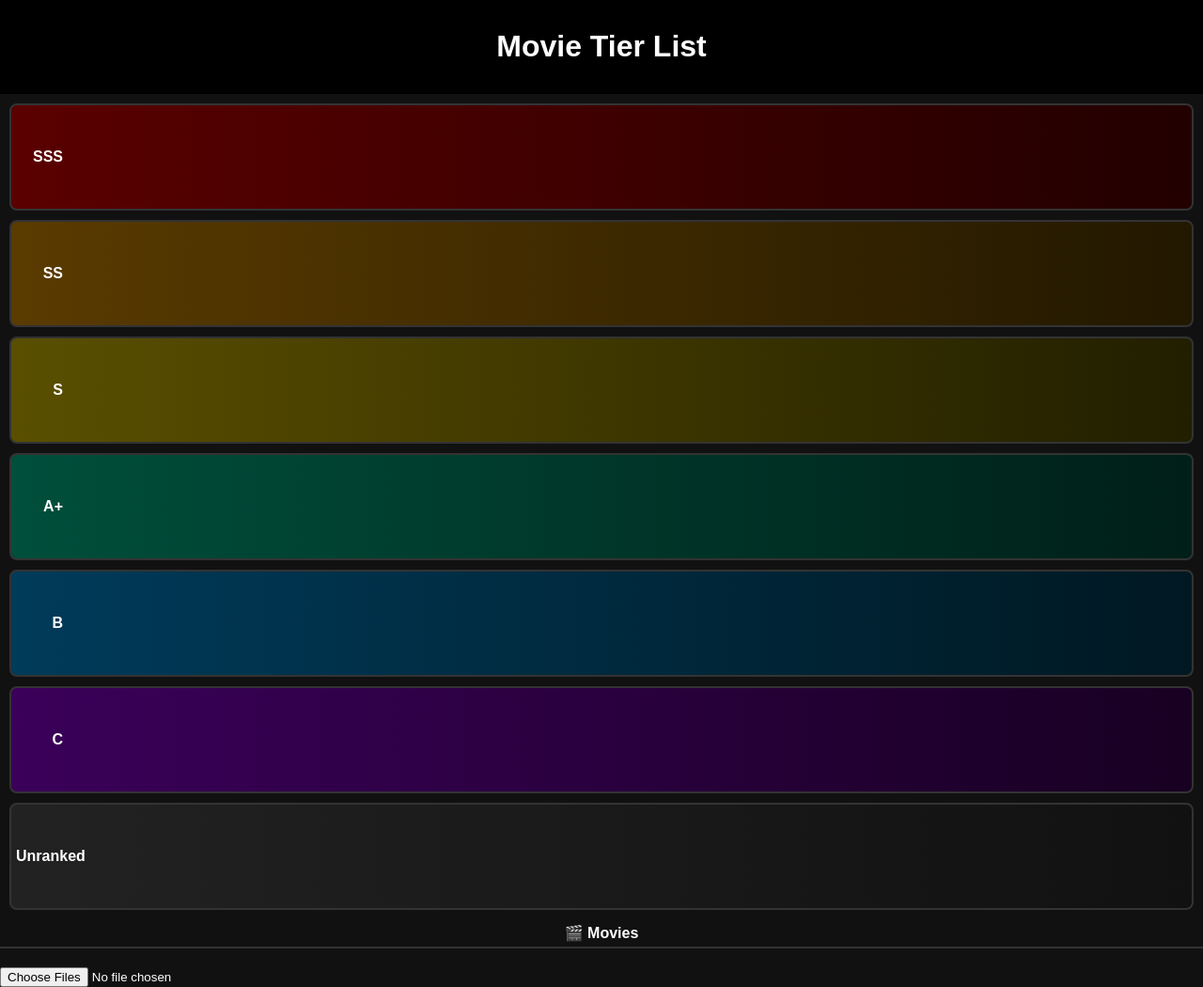
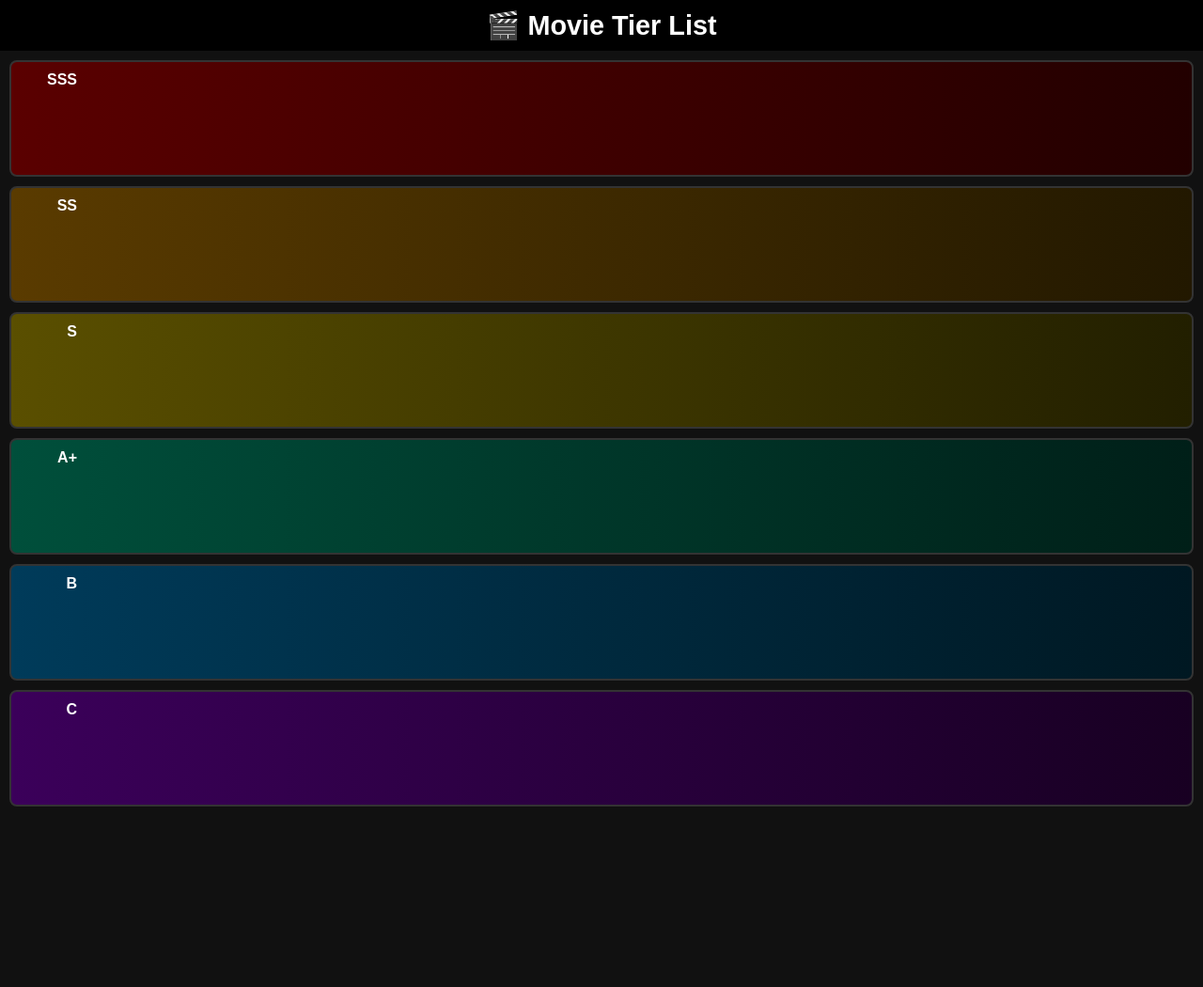
Before and after one commit to tal341/movies-tierlist5, a plain HTML site: page index.html in a window 1280 px wide. Shown: the whole page at 94% size. After the commit the page ends 868 px from the top, so only its background shows below. Drawn offline with Linux system fonts and the light colour scheme.

Commit message:
index.html

```diff
--- a/index.html
+++ b/index.html
@@ -24,47 +24,47 @@
       padding: 10px;
     }
     .tier {
-      flex: 1;
       min-height: 100px;
       border: 2px solid #333;
       border-radius: 8px;
+      padding: 10px;
+      background: linear-gradient(to right, #222, #111);
+      display: flex;
+      flex-direction: column; /* עיקר השינוי: כל Tier הוא עמודה */
+    }
+
+    .tier-header {
       display: flex;
       align-items: center;
-      justify-content: flex-start;
-      overflow-x: auto; /* ✅ מאפשר גלילה אופקית */
-      padding: 5px;
-      scroll-behavior: smooth;
+      margin-bottom: 10px;
     }
-    .tier::-webkit-scrollbar {
-      height: 8px;
-    }
-    .tier::-webkit-scrollbar-thumb {
-      background: #888;
-      border-radius: 4px;
-    }
-    .tier::-webkit-scrollbar-track {
-      background: #222;
-    }
+
     .tier-label {
-      writing-mode: horizontal-tb;
-      margin-right: 10px;
       font-weight: bold;
       color: #fff;
-      min-width: 50px;
+      min-width: 60px;
       text-align: right;
+      margin-right: 15px;
     }
+
+    .tier-content {
+      display: flex;
+      flex-wrap: wrap; /* 🎯 זה מה שאתה רצית — יורד שורה כשאין מקום */
+      gap: 10px;
+      align-items: flex-start;
+    }
+
+    /* שמרתי על כל הצבעים שלך לפי Tier */
     .tier.SSS { background: linear-gradient(to right, #5a0000, #220000); }
     .tier.SS  { background: linear-gradient(to right, #5a3b00, #221800); }
     .tier.S   { background: linear-gradient(to right, #5a4f00, #221f00); }
     .tier.Ap  { background: linear-gradient(to right, #004f3b, #001f18); }
     .tier.B   { background: linear-gradient(to right, #003b5a, #001822); }
     .tier.C   { background: linear-gradient(to right, #3b005a, #180022); }
-    .tier.Unranked { background: linear-gradient(to right, #222, #111); }
 
     .poster {
       width: 120px;
       height: auto;
-      margin: 5px;
       cursor: grab;
     }
 
@@ -72,77 +72,75 @@
       display: flex;
       flex-wrap: wrap;
       justify-content: center;
+      padding: 20px 10px;
+      gap: 10px;
+      border-top: 2px solid #333;
+      background: #222;
+    }
+
+    input[type="file"] {
+      display: block;
+      margin: 20px auto;
       padding: 10px;
-      border-top: 2px solid #333;
+      background: #333;
+      color: white;
+      border: none;
+      border-radius: 6px;
+      cursor: pointer;
     }
-    #unranked-label {
-      text-align: center;
-      padding: 5px;
-      font-weight: bold;
+
+    h1 {
+      margin: 0;
+      font-size: 1.8rem;
     }
   </style>
 </head>
 <body>
   <header>
-    <h1>Movie Tier List</h1>
+    <h1>🎬 Movie Tier List</h1>
   </header>
+
   <div class="tier-list">
-    <div class="tier SSS" data-tier="SSS"><div class="tier-label">SSS</div></div>
-    <div class="tier SS" data-tier="SS"><div class="tier-label">SS</div></div>
-    <div class="tier S" data-tier="S"><div class="tier-label">S</div></div>
-    <div class="tier Ap" data-tier="A+"><div class="tier-label">A+</div></div>
-    <div class="tier B" data-tier="B"><div class="tier-label">B</div></div>
-    <div class="tier C" data-tier="C"><div class="tier-label">C</div></div>
-    <div class="tier Unranked" data-tier="Unranked"><div class="tier-label">Unranked</div></div>
+    <!-- כל Tier מחולק לכותרת + תוכן נפרד כדי לאפשר warp -->
+    <div class="tier SSS" data-tier="SSS">
+      <div class="tier-header">
+        <div class="tier-label">SSS</div>
+      </div>
+      <div class="tier-content"></div>
+    </div>
+
+    <div class="tier SS" data-tier="SS">
+      <div class="tier-header">
+        <div class="tier-label">SS</div>
+      </div>
+      <div class="tier-content"></div>
+    </div>
+
+    <div class="tier S" data-tier="S">
+      <div class="tier-header">
+        <div class="tier-label">S</div>
+      </div>
+      <div class="tier-content"></div>
+    </div>
+
+    <div class="tier Ap" data-tier="A+">
+      <div class="tier-header">
+        <div class="tier-label">A+</div>
+      </div>
+      <div class="tier-content"></div>
+    </div>
+
+    <div class="tier B" data-tier="B">
+      <div class="tier-header">
+        <div class="tier-label">B</div>
+      </div>
+      <div class="tier-content"></div>
+    </div>
+
+    <div class="tier C" data-tier="C">
+      <div class="tier-header">
+        <div class="tier-label">C</div>
+      </div>
+      <div class="tier-content"></div>
+    </div>
   </div>
-
-  <div id="unranked-label">🎬 Movies</div>
-  <div id="unranked-area"></div>
-
-  <input type="file" id="fileInput" multiple accept="image/*">
-
-  <script>
-    const fileInput = document.getElementById('fileInput');
-    const unranked = document.getElementById('unranked-area');
-
-    fileInput.addEventListener('change', (event) => {
-      const files = event.target.files;
-      for (const file of files) {
-        const reader = new FileReader();
-        reader.onload = (e) => {
-          const img = document.createElement('img');
-          img.src = e.target.result;
-          img.classList.add('poster');
-          img.draggable = true;
-          img.addEventListener('dragstart', dragStart);
-          unranked.appendChild(img);
-        };
-        reader.readAsDataURL(file);
-      }
-    });
-
-    function dragStart(e) {
-      e.dataTransfer.setData('text/plain', e.target.src);
-    }
-
-    const tiers = document.querySelectorAll('.tier');
-    tiers.forEach(tier => {
-      tier.addEventListener('dragover', (e) => e.preventDefault());
-      tier.addEventListener('drop', (e) => {
-        e.preventDefault();
-        const src = e.dataTransfer.getData('text/plain');
-        const img = document.querySelector(`img[src='${src}']`);
-        if (img) tier.appendChild(img);
-      });
-    });
-
-    unranked.addEventListener('dragover', (e) => e.preventDefault());
-    unranked.addEventListener('drop', (e) => {
-      e.preventDefault();
-      const src = e.dataTransfer.getData('text/plain');
-      const img = document.querySelector(`img[src='${src}']`);
-      if (img) unranked.appendChild(img);
-    });
-  </script>
-</body>
-</html>
```
